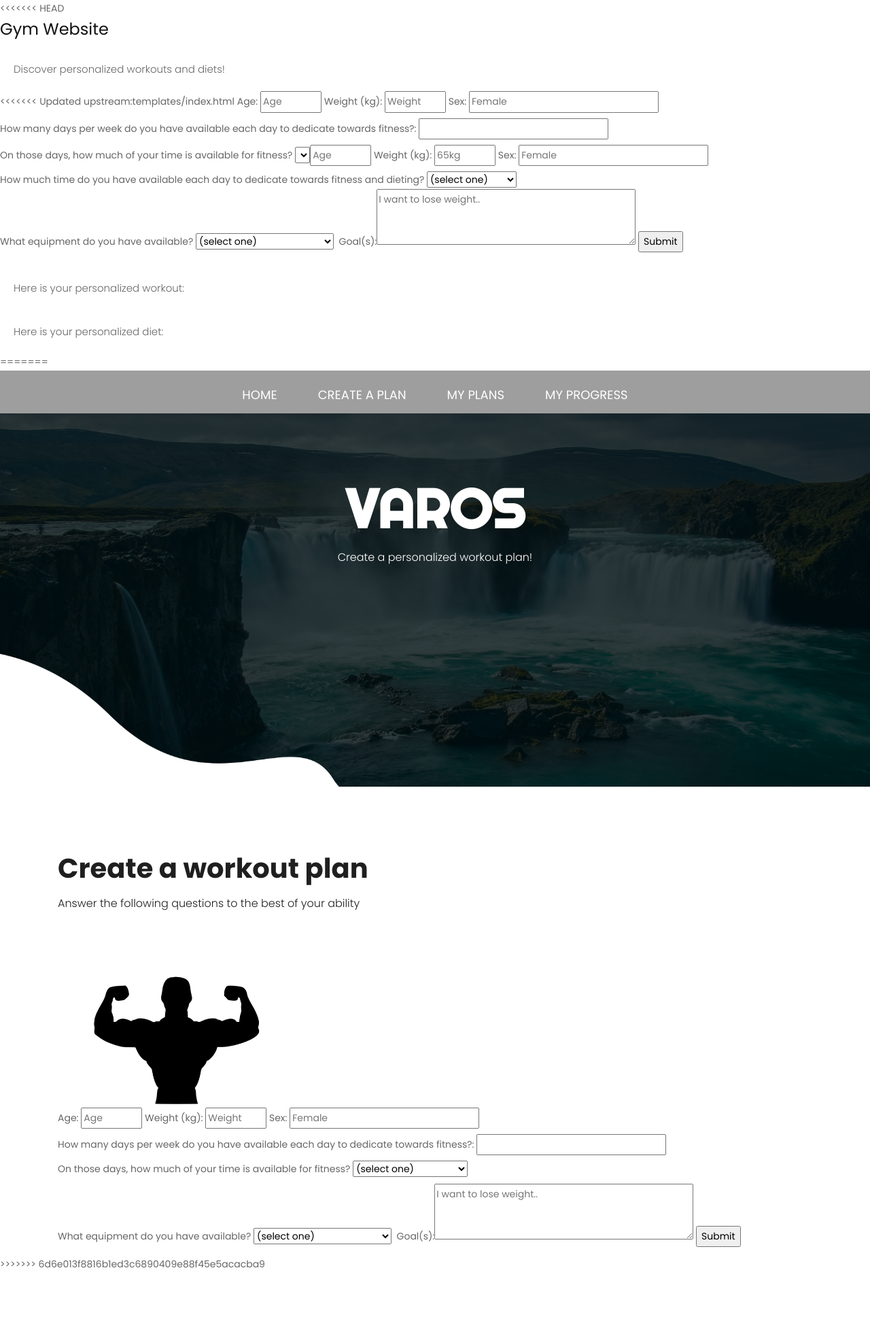
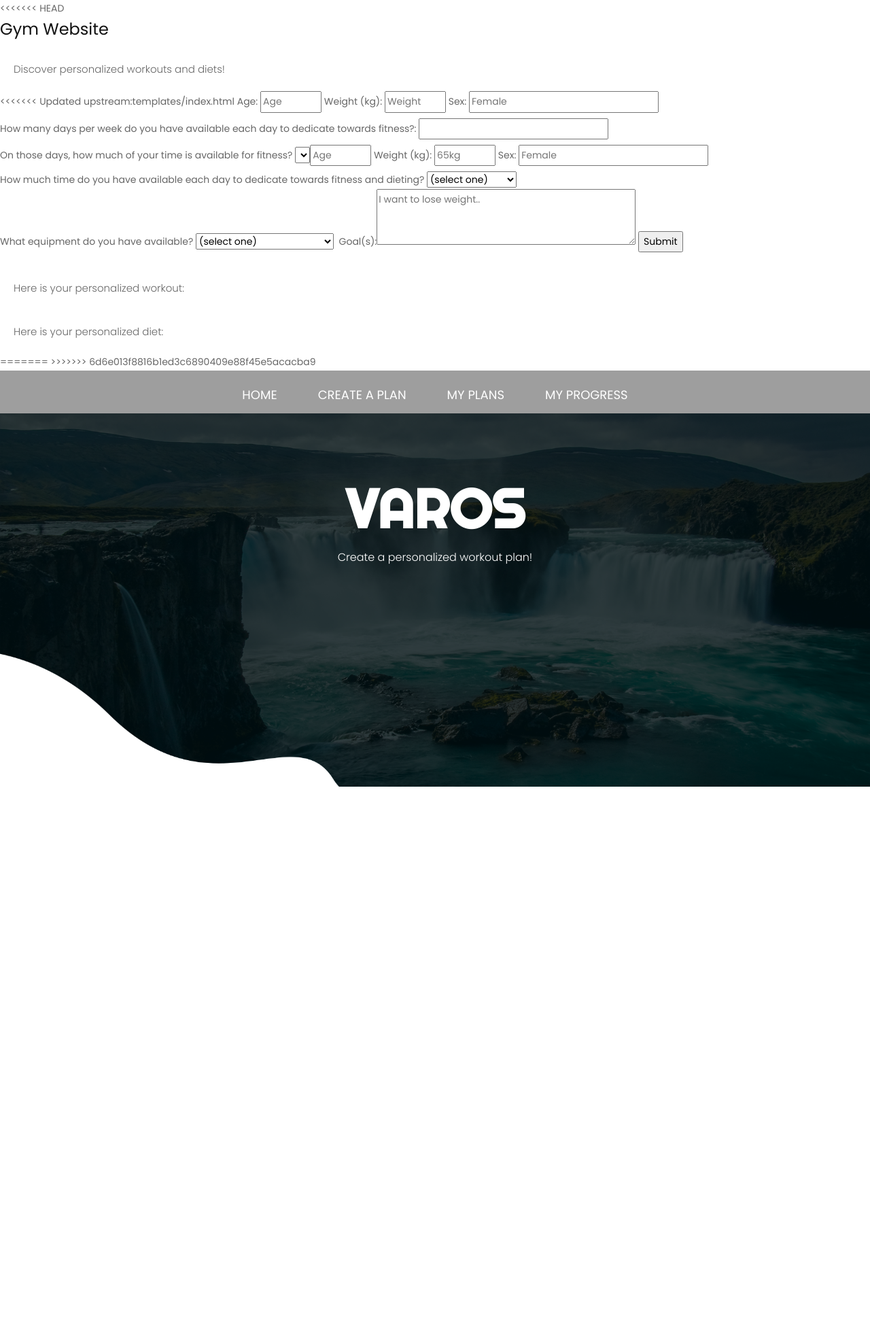
Before and after one commit to milkman9999/jamhaxors1, a Flask app: page /main/ in a window 1280 px wide. Shown: the whole page at 68% size. After the commit the page ends 1157 px from the top, so only its background shows below. Run offline with Flask 3, Linux system fonts and the light colour scheme; lists and menus that the app fills with data are empty; some libraries are stand-ins or nearby versions; grey boxes are pictures that could not be loaded.

Commit message:
changes to home screen

```diff
--- a/templates/index.html
+++ b/templates/index.html
@@ -156,51 +156,6 @@
       </div>
       <!-- header section end -->
 
-      <!-- information section start -->
-
-      <div class="services_section layout_padding">
-         <div class="container">
-            <h1 class="services_taital">Create a workout plan </h1>
-            <p class="services_text">Answer the following questions to the best of your ability</p>
-            <div class="services_section_2">
-               <div class="row">
-                  <div class="col-md-4">
-                     <div><img src="images/muscledude.png" class="services_img"></div>
-                  </div>
-               </div>
-                  <fieldset>
-                     <form id = "information-form" method="get">
-                         <label for="age" id="number-label">Age: <input type="number" id="number" min="5" max="100" name="information" placeholder="Age" required></label>
-                         <label for="weight" id="number-label">Weight (kg): <input type="number" id="number" min="0" max="200" name="information" placeholder="Weight" required></label>
-                         <label for="sex" id="number-label">Sex: <input type="text" id="sex" name="information" placeholder="Female" required></label>
-                         <label for="days" id="number-label">How many days per week do you have available each day to dedicate towards fitness?: <input type="text" id="days" name="information" placeholder="" required></label>
-                         <label for="time">On those days, how much of your time is available for fitness?
-                            <select id="time" name="information">
-                                  <!-- value attribute allows there to be a useful value sent in when form is submitted -->
-                                <option value="">(select one)</option>
-                                    <option value="1">Less than 30 minutes</option>
-                                    <option value="2">1-2 hours</option>
-                                    <option value="3">3-5 Hours</option>
-                                    <option value="4">More</option>
-                             </select>
-                            </div>
-                         <label></label>
-                         <label for="equipment">What equipment do you have available?
-                             <select id="equipment" name="information">
-                             <option value="">(select one)</option>"
-                             <option value="1">None</option>
-                             <option value="2">Minimal home equipment</option>
-                             <option value="3">Access to a gym</option>
-                         </select>
-                         <label></label>
-                         <label for="goal">Goal(s):<textarea id="goal" rows="3" cols="30" placeholder="I want to lose weight.." name="information" required></textarea></label>
-
-                         <input type="submit" id="submit" value="Submit">
-                     </form>
-                 </fieldset>
-      </div>
-      <!-- information section end -->
-
       <!-- Javascript files-->
       <script src="js/jquery.min.js"></script>
       <script src="js/popper.min.js"></script>
```
Also changed, not shown: templates/blog.html (+8 -45 lines).
